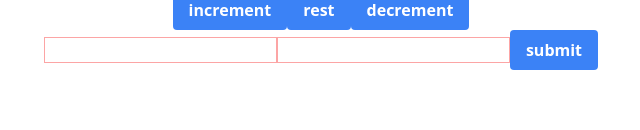
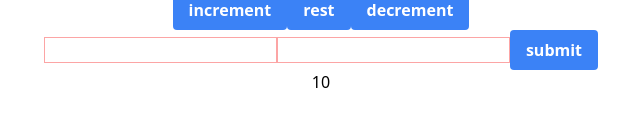
Before and after one commit to ManikHossainDev/horticulture-backend, a React (Vite) app: page / in a window 1280 px wide. Shown: the part 170-300 px from the top of the page, without its empty margins (319-959 px from the left). Built offline with nearby package versions, Linux system fonts and the light colour scheme.

Commit message:
projet useEffect Example use kore time set data and show browsarv

```diff
--- a/src/App.tsx
+++ b/src/App.tsx
@@ -5,6 +5,7 @@ import UseStateExample from "./page/UseStateExample";
 import UseStateFrom from "./page/UseStateFrom";
 import UseReducer from "./page/UseReducer";
 import UserFormReducer from "./page/userFormReducer";
+import UseEffectExample from "./page/UseEffectExample";
 
 function App() {
   const [counter, setCounter] = useState(0);
@@ -12,11 +13,11 @@ function App() {
   return (
     <>
       <UseStateExample counter={counter} setCounter={setCounter} />
-
       <UseStateFrom />
-
       <UseReducer />
       <UserFormReducer />
+
+      <UseEffectExample />
     </>
   );
 }
--- a/src/page/UseEffectExample.tsx
+++ b/src/page/UseEffectExample.tsx
@@ -17,14 +17,13 @@ import  { useEffect, useState } from 'react';
 //     );
 // };
 
+// time set do data update done
 
 const UseEffectExample = () => {
-     const [hidden, setHidden] = useState(false);
     const [count, setCount] = useState(0)
     useEffect(() => {
         setInterval(()=>{
-            console.log(count)
-            setCount(count + 1)
+            setCount((prev) => prev + 1 )
         }, 1000)
     },[])
     return (
```
